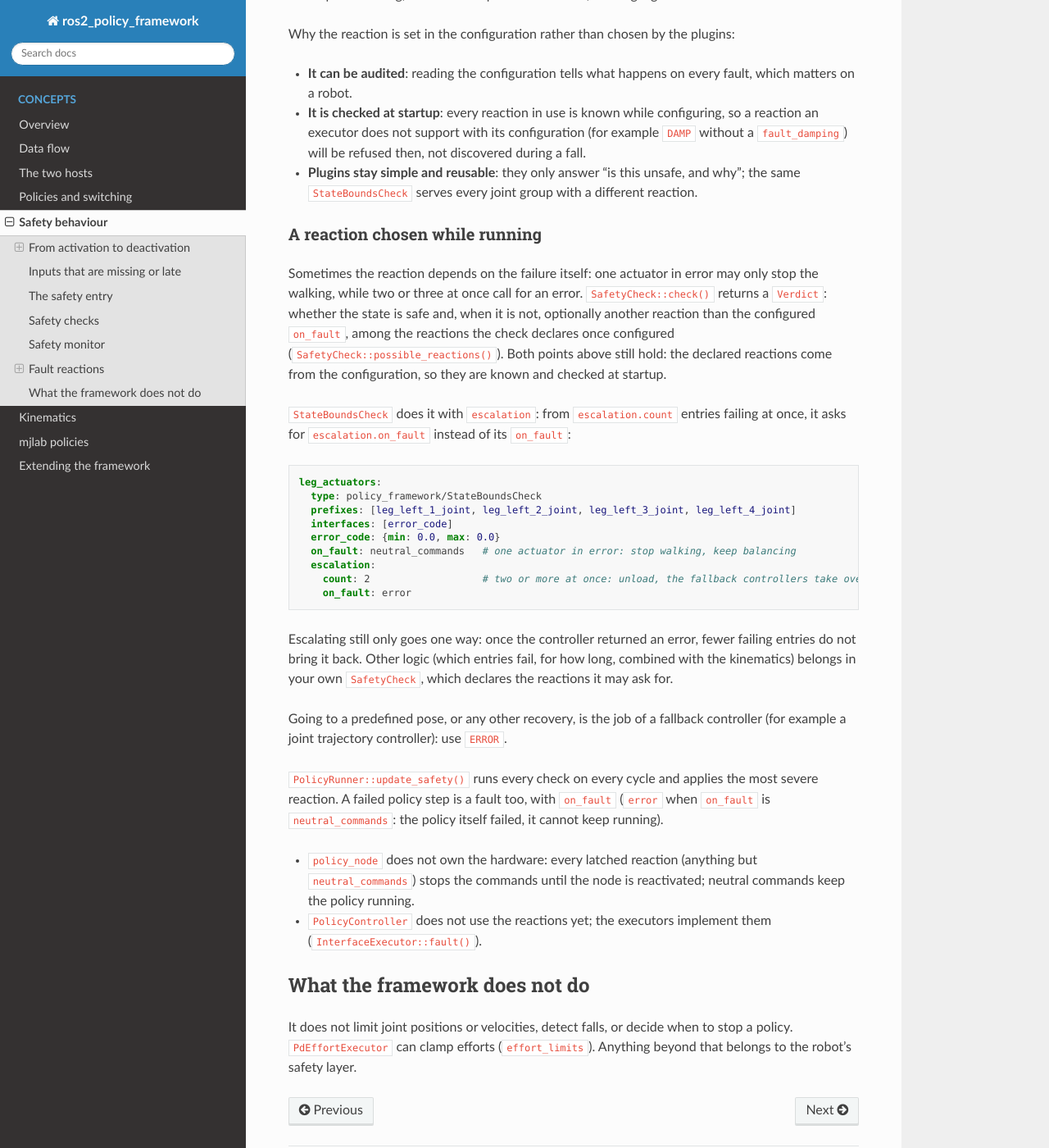
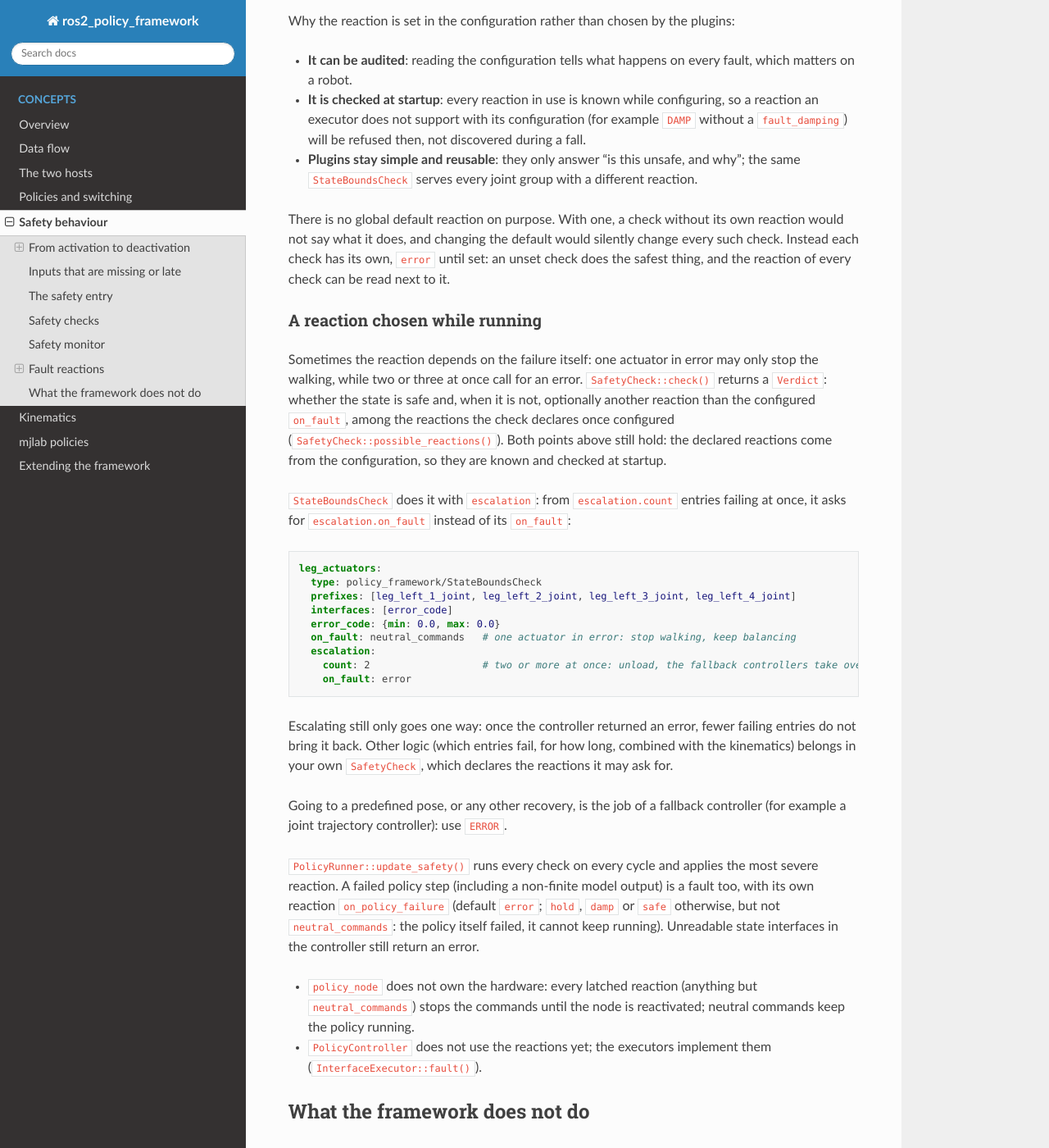
Before and after one commit to saikishor/ros2_policy_framework, a Sphinx documentation site: the page built from docs/safety.rst, in a window 1280 px wide and 1400 px high, scrolled down 4786 px. Shown: the whole window at 82% size. Built offline with Sphinx 7.4.7 and the Read the Docs theme 3.1.0, drawn with Linux system fonts in a browser that asks for light colours; some of the changed text lies outside the part shown.

Commit message:
Document the reaction per check, error by default, and on_policy_failure instead of a global on_fault

```diff
--- a/docs/safety.rst
+++ b/docs/safety.rst
@@ -156,8 +156,8 @@ jump. Do not use it on values that wrap, such as the position of a continuous jo
      interfaces: [position]
      position: {max_delta: 0.2}
 
-They are listed in ``safety_checks``, each with its ``type`` and an optional ``on_fault`` (see
-`Fault reactions`_). ``policy_node`` runs them on every tick, before the policy step.
+They are listed in ``safety_checks``, each with its ``type`` and its reaction ``on_fault``
+(default ``error``, see `Fault reactions`_). ``policy_node`` runs them on every tick, before the policy step.
 ``PolicyController`` loads them and claims what they read, but does not run them yet (it
 warns about it).
 
@@ -200,7 +200,7 @@ limit per interface and only on the joints you list:
 Its parameters are ``safety.max_tilt`` with ``safety.imu``, ``safety.joint_position_limits``
 (the limits of the robot description) with ``safety.position_margin``, and
 ``safety.max_input_age``; each check has its reaction (``safety.tilt_on_fault``,
-``safety.joint_position_on_fault``, ``safety.input_age_on_fault``, default: ``on_fault``).
+``safety.joint_position_on_fault``, ``safety.input_age_on_fault``, default ``error``).
 ``policy_node`` runs it with the safety checks; ``PolicyController`` does not yet.
 
 Fault reactions
@@ -317,6 +315,11 @@ Why the reaction is set in the configuration rather than chosen by the plugins:
 - **Plugins stay simple and reusable**: they only answer "is this unsafe, and why"; the same
   ``StateBoundsCheck`` serves every joint group with a different reaction.
 
+There is no global default reaction on purpose. With one, a check without its own reaction
+would not say what it does, and changing the default would silently change every such check.
+Instead each check has its own, ``error`` until set: an unset check does the safest thing,
+and the reaction of every check can be read next to it.
+
 A reaction chosen while running
 ~~~~~~~~~~~~~~~~~~~~~~~~~~~~~~~
 
@@ -352,8 +355,10 @@ Going to a predefined pose, or any other recovery, is the job of a fallback cont
 example a joint trajectory controller): use ``ERROR``.
 
 ``PolicyRunner::update_safety()`` runs every check on every cycle and applies the most
-severe reaction. A failed policy step is a fault too, with ``on_fault`` (``error`` when
-``on_fault`` is ``neutral_commands``: the policy itself failed, it cannot keep running).
+severe reaction. A failed policy step (including a non-finite model output) is a fault too,
+with its own reaction ``on_policy_failure`` (default ``error``; ``hold``, ``damp`` or ``safe``
+otherwise, but not ``neutral_commands``: the policy itself failed, it cannot keep running).
+Unreadable state interfaces in the controller still return an error.
 
 - ``policy_node`` does not own the hardware: every latched reaction (anything but
   ``neutral_commands``) stops the commands until the node is reactivated; neutral commands keep
```
Also changed, not shown: other parts of docs/safety.rst (+2 -4 lines), README.md (+3 -3 lines).
